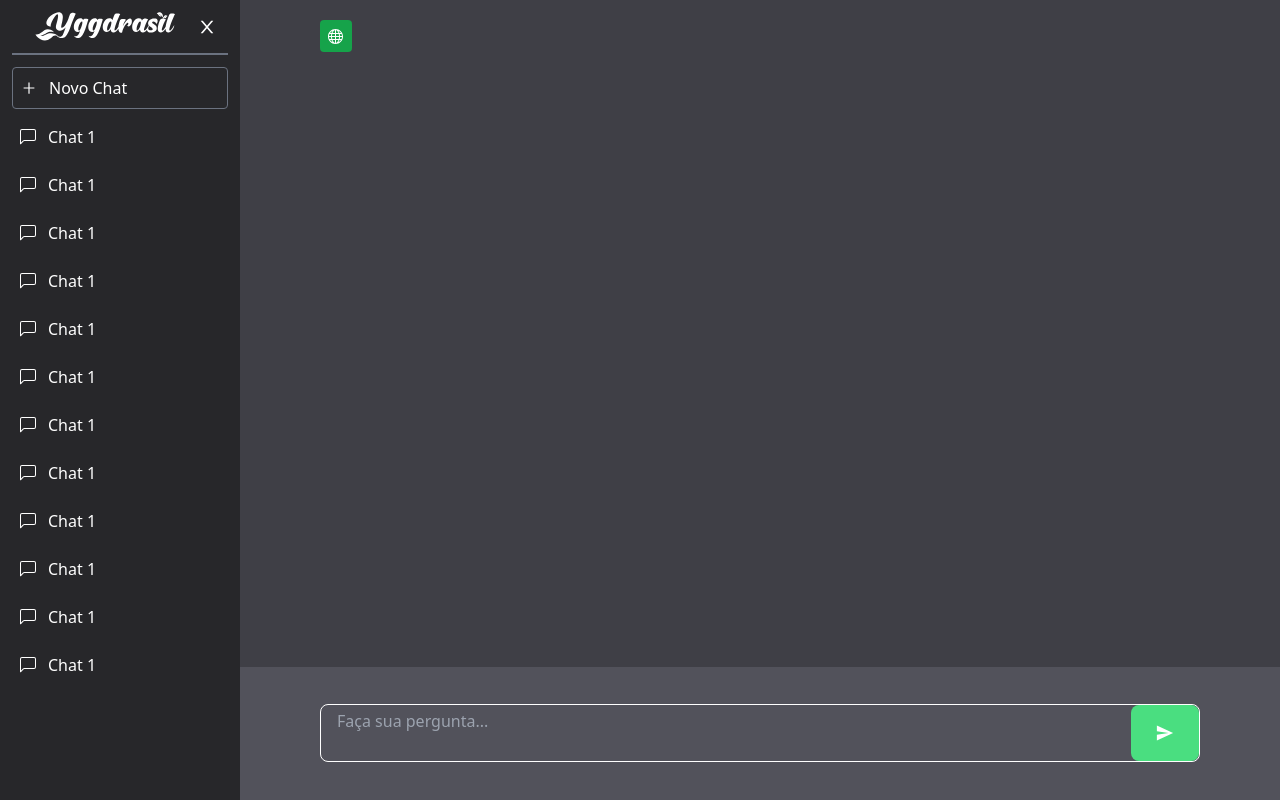
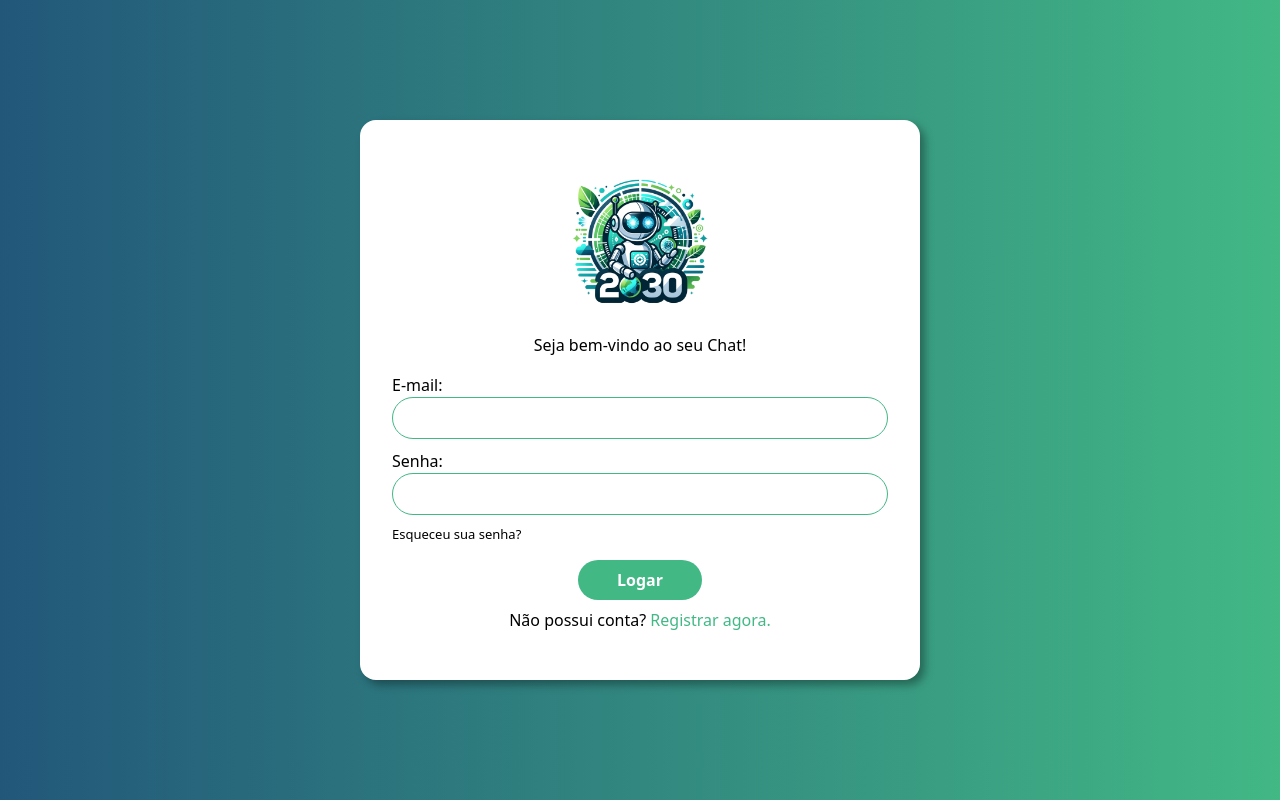
Before and after one commit to nicholasdzn/Yggdrasil, a React (Vite) app: page /chat in a window 1280 px wide. Built offline with nearby package versions, Linux system fonts and the light colour scheme; no server answers.

Commit message:
router protected

```diff
--- /dev/null
+++ b/src/context/auth.jsx
@@ -0,0 +1,7 @@
+import { createContext, useEffect, useState } from "react";
+
+export const AuthContext = createContext({});
+
+export const AuthProvider = ({ children }) => {
+    return <AuthContext.Provider>{children}</AuthContext.Provider>
+}
--- a/src/main.jsx
+++ b/src/main.jsx
@@ -1,4 +1,4 @@
-import React from 'react'
+import React, { useState } from 'react'
 import ReactDOM from 'react-dom/client'
 import './index.css'
 
@@ -7,6 +7,8 @@ import Login from './pages/Login/Login.jsx'
 import HomePage from './pages/HomePage/HomePage'
 import Register from './pages/Register/Register.jsx'
 import Chat from './pages/Chat/Chat.jsx'
+import Private from './routes/Private.jsx'
+
 
 const router = createBrowserRouter([
   {
@@ -23,7 +25,7 @@ const router = createBrowserRouter([
   },
   {
     path: "/chat",
-    element: <Chat />
+    element: <Private Item={<Chat />} />
   }
 
 ])
--- a/src/pages/Login/Login.jsx
+++ b/src/pages/Login/Login.jsx
@@ -1,11 +1,51 @@
 import React from 'react'
 import "./Style.css"
 import FormLogin from '../../components/FormLogin/FormLogin'
+import { useState } from 'react'
+import Swal from 'sweetalert2'
+import axios from 'axios'
+import { useNavigate } from 'react-router-dom'
+import Private from '../../routes/Private'
 
 const Login = () => {
+    const [formData, setFormData] = useState({
+        email: "",
+        password: "",
+    })
+
+    const navigate = useNavigate();
+
+    const handleSubmit = async (e) => {
+        e.preventDefault();
+        try {
+            const response = await axios.post('http://localhost:3001/api/users/login', formData);
+            if (response.status === 200) {
+                Swal.fire({
+                    icon: "success",
+                    title: "Sucesso!",
+                    text: "Você foi logado com sucesso!",
+                    preConfirm: navigate("/chat")
+                });
+                let token = response.data.token;
+                localStorage.setItem('authtoken', token);
+            }
+        }
+        catch (error) {
+            Swal.fire({
+                icon: "error",
+                title: "Oops...",
+                text: "Algo deu errado, tente novamente mais tarde",
+            });
+            console.error('Erro:', error);
+        }
+    };
+
+    const handleChange = (e) => {
+        setFormData({ ...formData, [e.target.name]: e.target.value });
+    }
     return (
         <div className='h-screen flex items-center justify-center div-login'>
-            <FormLogin />
+            <FormLogin handleSubmit={handleSubmit} handleChange={handleChange} />
         </div>
     )
 }
--- a/src/pages/Register/Register.jsx
+++ b/src/pages/Register/Register.jsx
@@ -1,11 +1,13 @@
 import React from 'react'
 import FormLogin from '../../components/FormLogin/FormLogin'
-import { useState } from 'react'
 import axios from 'axios'
 import Swal from 'sweetalert2'
-
+import { useNavigate } from 'react-router-dom'
+import { useState } from 'react'
 
 const Register = () => {
+
+  const navigate = useNavigate();
 
   const [formData, setFormData] = useState({
     name: "",
@@ -17,15 +19,13 @@ const Register = () => {
     e.preventDefault();
     try {
       const response = await axios.post('http://localhost:3001/api/users/create', formData);
-      if (response.status === 201) {
+      if (response.status === 200) {
         Swal.fire({
           icon: "success",
           title: "Sucesso!",
           text: "Você foi cadastrado com sucesso!",
+          preConfirm: navigate("/login")
         });
-        console.log(response.data.token);
-        let token = response.data.token;
-        localStorage.setItem('authtoken', token);
       }
     }
     catch (error) {
--- /dev/null
+++ b/src/routes/Private.jsx
@@ -0,0 +1,44 @@
+import Login from "../pages/Login/Login";
+import axios from "axios";
+import { useEffect } from "react";
+const Private = ({ Item }) => {
+    var signed = false
+    const token = localStorage.getItem('authtoken');
+    useEffect(() => {
+        const apiCall = async (token) => {
+            try {
+                console.log(token);
+                // const response = await axios.post('http://localhost:3001/api/users/auth', {
+                //     headers: {
+                //         'Authorization': `Bearer ${token}`,
+                //     }
+                // });
+                const res = await axios({
+                    method: 'POST',
+                    url: "http://localhost:3001/api/users/auth",
+                    headers: {
+                        'Authorization': `Bearer ${token}`
+                    }
+                })
+                console.log(res);
+                if (res.status === 200) {
+                    signed = true;
+                }
+                else if (res.status === 403 || res.status === 401) {
+                    signed = false
+                }
+            }
+            catch (error) {
+                console.error('Erro:', error);
+                signed = false;
+            }
+        }
+        apiCall(token);
+    }, []);
+
+    console.log(`caguei no mato: ${signed}`);
+
+    return signed > 0 ? Item : <Login />
+}
+
+export default Private;
```
Also changed, not shown: src/routes/Route.jsx (deleted), 2 other files (tests, documents, lock files or other folders).
